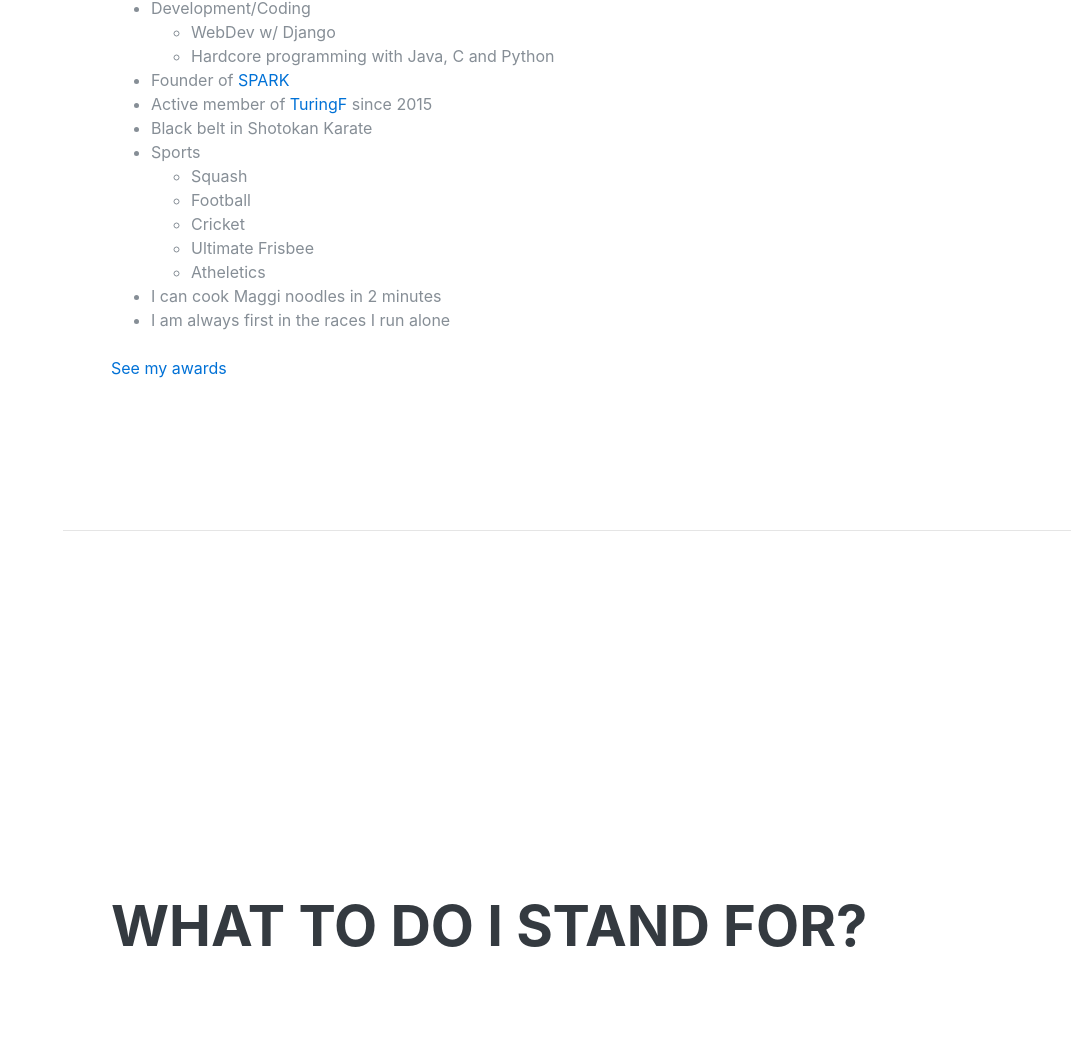
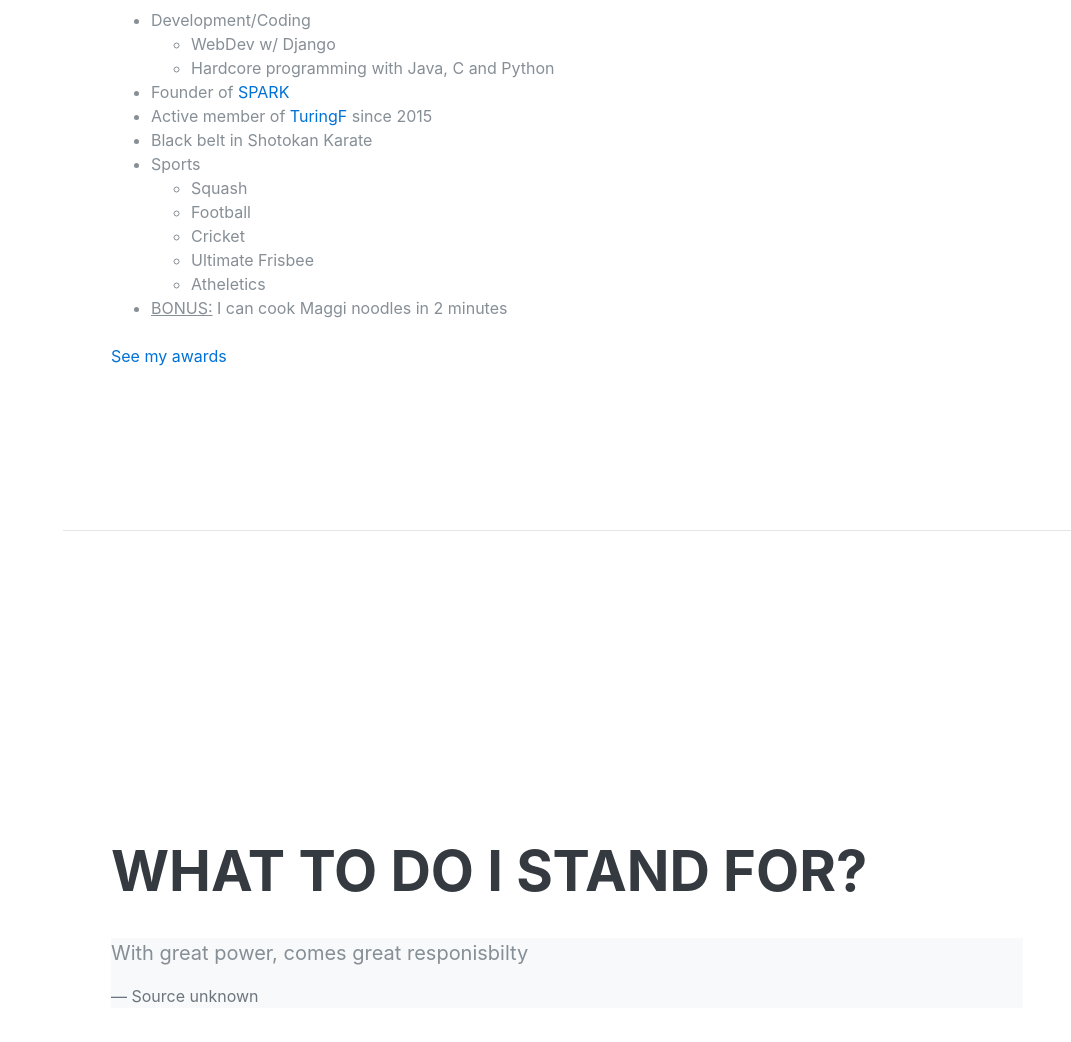
Before and after one commit to kartikeya23/voteforkart, a plain HTML site: page index.html in a window 1280 px wide. Shown: the part 1071-2113 px from the top of the page, without its empty margins (209-1280 px from the left). Drawn offline with nearby package versions, Linux system fonts and the light colour scheme; a web font is replaced by a local one.

Commit message:
some minor changes

```diff
--- a/css/custom.css
+++ b/css/custom.css
@@ -13,3 +13,7 @@ a {
 .social-icons a:hover {
   background-color: #0071d6;
 }
+
+.blockquote {
+  color: #868e96;
+}
--- a/index.html
+++ b/index.html
@@ -99,8 +99,7 @@
 								<li>Atheletics</li>
 							</ul>
 						</li>
-						<li>I can cook Maggi noodles in 2 minutes</li>
-						<li>I am always first in the races I run alone</li>
+						<li><u class="text-bold">BONUS:</u> I can cook Maggi noodles in 2 minutes</li>
 					</ul>
 					<br>
 					<a class="js-scroll-trigger " href="#awards">See my awards</a>
@@ -109,7 +108,11 @@
 			<hr class="m-0">
 			<section class="resume-section p-3 p-lg-5 d-flex align-items-center" id="vision">
 				<div class="w-100">
-					<h2>What to do I stand for?</h2>
+					<h2>What to do I stand for?</h2><br>
+					<blockquote class="blockquote bg-light">
+						<p>With great power, comes great responisbilty</p>
+						<footer class="blockquote-footer">Source unknown</footer>
+					</blockquote>
 				</div>
 			</section>
 			<hr class="m-0">
```
